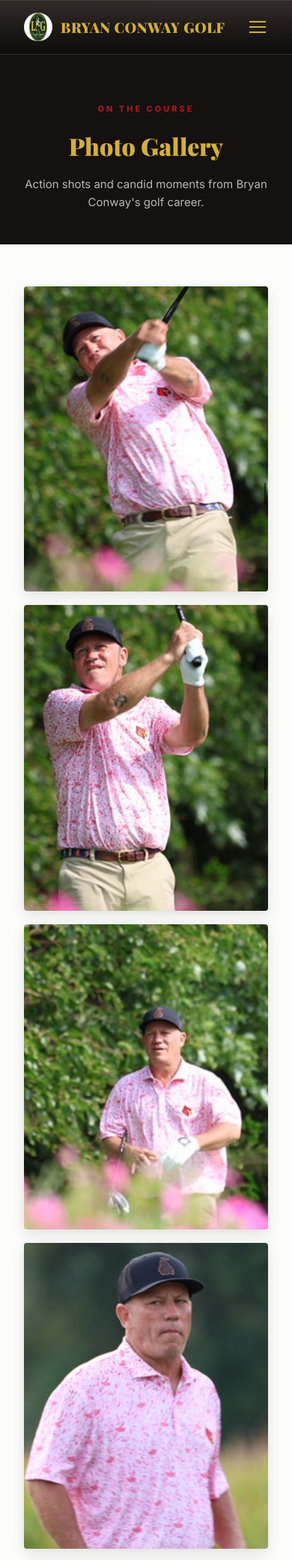
After one commit to conwaygolf/Bryan-Conway-Golf-, a Flask app: page /gallery in a window 390 px wide. The commit adds this page. Shown: the top 2081 px of the page at 75% size. Run offline with Flask 3, Linux system fonts and the light colour scheme.

Commit message:
Add Photo Gallery and Sponsors pages, Chi Chi Rodriguez archive card
New /gallery page -- action shots and candid photos with a lightbox
viewer, data-driven list in app.py so new photos are easy to add.

New /sponsors page -- starts with Brushy Creek Outfitters, structured
as a simple data list (name/blurb/logo/url) so Bryan can add partners
over time without touching the template. Includes a Get In Touch CTA
back to the homepage contact form.

Added the real "Chi Chi Rodriguez" magazine-cover-style graphic
(March 2019) as a new Press & Archives card.

Added both new pages to the nav on every page, which pushed nav
content past the container's old width -- widened nav-inner to
1440px and raised the mobile-menu breakpoint to match so nothing
overflows or collides at in-between viewport widths.

Co-Authored-By: Claude Sonnet 5 <noreply@anthropic.com>

```diff
--- a/app.py
+++ b/app.py
@@ -113,6 +113,40 @@ ARCHIVE_CARDS = [
         "image": "press_2018_usga_midam_field.png",
         "original_url": None,
     },
+    {
+        "id": "2019-chichi-rodriguez",
+        "title": "The One and Only Chi Chi Rodriguez",
+        "source": "Bryan Conway",
+        "reporter": None,
+        "date": "March 14, 2019",
+        "era": "the-comeback",
+        "summary": "Out practicing one morning, Conway ran into World Golf Hall of Famer Chi Chi Rodriguez -- an eight-time PGA TOUR winner and one of the game's most beloved legends.",
+        "stats": "Chi Chi Rodriguez, 1935–2024  ·  World Golf Hall of Fame",
+        "image": "press_2019_chichi_rodriguez.png",
+        "original_url": None,
+    },
+]
+
+# Photo Gallery -- action shots and candid photos, separate from the
+# newspaper/press-style cards above. Add new entries here as photos come in.
+GALLERY_PHOTOS = [
+    {"image": "gallery_swing_1.jpg", "caption": "Full extension off the tee."},
+    {"image": "gallery_swing_2.jpg", "caption": "Eyes on the ball flight."},
+    {"image": "gallery_portrait_1.jpg", "caption": "Between shots, framed up by the flowers."},
+    {"image": "gallery_portrait_2.jpg", "caption": "Locked in mid-round."},
+    {"image": "action_swing.png", "caption": "Follow-through."},
+    {"image": "action_swing_2.jpg", "caption": "Watching it land."},
+    {"image": "dorkandfirl.jpeg", "caption": "Trophy in hand at Bardstown CC."},
+]
+
+# Sponsors -- grows over time as Bryan adds partners. Add new entries here.
+SPONSORS = [
+    {
+        "name": "Brushy Creek Outfitters",
+        "blurb": "A proud supporter of Bryan Conway Golf.",
+        "url": None,
+        "logo": None,
+    },
 ]
 
 ERAS = [
@@ -139,6 +173,16 @@ def press_archives():
 @app.route("/roots")
 def roots():
     return render_template("roots.html")
+
+
+@app.route("/gallery")
+def gallery():
+    return render_template("gallery.html", photos=GALLERY_PHOTOS)
+
+
+@app.route("/sponsors")
+def sponsors():
+    return render_template("sponsors.html", sponsors=SPONSORS)
 
 
 @app.route("/contact", methods=["POST"])
--- /dev/null
+++ b/templates/gallery.html
@@ -0,0 +1,205 @@
+<!DOCTYPE html>
+<html lang="en">
+<head>
+<meta charset="UTF-8">
+<meta name="viewport" content="width=device-width, initial-scale=1.0">
+<title>Photo Gallery | Bryan Conway</title>
+<meta name="description" content="Action shots and candid moments from Bryan Conway's golf career.">
+<link rel="preconnect" href="https://fonts.googleapis.com">
+<link rel="preconnect" href="https://fonts.gstatic.com" crossorigin>
+<link href="https://fonts.googleapis.com/css2?family=Inter:wght@400;500;600;700;800&family=Playfair+Display:wght@700;800;900&display=swap" rel="stylesheet">
+<link rel="icon" href="/static/images/bcg_logo.png">
+<style>
+  :root{
+    --red:#a8171c;
+    --red-text:#8a1418;
+    --black:#141110;
+    --black-soft:#241a19;
+    --gold:#d4af37;
+  }
+  *{margin:0;padding:0;box-sizing:border-box;}
+  html{scroll-behavior:smooth;}
+  body{font-family:'Inter',system-ui,sans-serif;background:#fdfdfb;color:#18180f;line-height:1.6;-webkit-font-smoothing:antialiased;}
+  a{color:inherit;text-decoration:none;}
+  .wrap{max-width:1180px;margin:0 auto;padding:0 32px;}
+
+  /* NAV (matches main site) */
+  .nav{
+    position:sticky;top:0;z-index:50;
+    background:linear-gradient(180deg,rgba(46,37,34,.97) 0%,rgba(20,17,16,.97) 55%,rgba(10,8,7,.98) 100%);
+    box-shadow:inset 0 1px 0 rgba(255,255,255,.08);
+    backdrop-filter:blur(10px);border-bottom:1px solid #3a2a28;
+  }
+  .nav-inner{max-width:1440px;margin:0 auto;padding:0 32px;height:72px;display:flex;align-items:center;justify-content:space-between;gap:24px;}
+  .nav-mark{display:flex;align-items:center;gap:11px;}
+  .nav-mark img{width:38px;height:38px;border-radius:50%;display:block;}
+  .nav-mark span{font-family:'Playfair Display',serif;font-weight:900;font-size:19px;letter-spacing:.5px;color:var(--gold);white-space:nowrap;}
+  .nav-links{display:flex;gap:24px;list-style:none;}
+  .nav-links a{
+    font-size:13px;font-weight:800;letter-spacing:1.3px;text-transform:uppercase;color:var(--gold);
+    transition:color .15s;white-space:nowrap;text-shadow:0 1px 2px rgba(0,0,0,.4);
+  }
+  .nav-links a:hover, .nav-links a.current{color:var(--red);}
+  .nav-toggle{display:none;flex-direction:column;gap:5px;background:none;border:none;cursor:pointer;padding:8px;}
+  .nav-toggle span{width:22px;height:2px;background:var(--gold);}
+  @media(max-width:1400px){
+    .nav-links{position:fixed;top:72px;left:0;right:0;flex-direction:column;gap:0;background:rgba(20,17,16,.98);border-bottom:1px solid #3a2a28;max-height:0;overflow:hidden;transition:max-height .25s ease;}
+    .nav-links.open{max-height:400px;}
+    .nav-links a{display:block;padding:16px 32px;border-top:1px solid #3a2a28;}
+    .nav-toggle{display:flex;}
+  }
+
+  /* HEADER */
+  .archive-header{background:var(--black);color:#fff;padding:64px 0 44px;text-align:center;}
+  .archive-eyebrow{font-size:11px;font-weight:800;letter-spacing:3px;text-transform:uppercase;color:var(--red);margin-bottom:14px;}
+  .archive-title{font-family:'Playfair Display',serif;font-size:clamp(32px,5.5vw,52px);font-weight:900;color:var(--gold);margin-bottom:14px;}
+  .archive-sub{font-size:15px;color:rgba(255,255,255,.7);max-width:560px;margin:0 auto;}
+
+  /* GALLERY GRID */
+  .gallery-wrap{padding:56px 0 72px;}
+  .gallery-grid{
+    display:grid;grid-template-columns:repeat(3,1fr);gap:18px;
+  }
+  .gallery-item{
+    position:relative;border-radius:4px;overflow:hidden;cursor:pointer;aspect-ratio:4/5;
+    box-shadow:0 6px 18px rgba(0,0,0,.12);
+  }
+  .gallery-item img{width:100%;height:100%;object-fit:cover;display:block;transition:transform .3s ease;}
+  .gallery-item:hover img{transform:scale(1.06);}
+  .gallery-item-caption{
+    position:absolute;left:0;right:0;bottom:0;padding:14px 14px 12px;
+    background:linear-gradient(0deg,rgba(10,8,7,.85) 0%,transparent 100%);
+    color:#fff;font-size:12.5px;font-weight:600;opacity:0;transition:opacity .2s ease;
+  }
+  .gallery-item:hover .gallery-item-caption{opacity:1;}
+  @media(max-width:800px){.gallery-grid{grid-template-columns:repeat(2,1fr);}}
+  @media(max-width:480px){.gallery-grid{grid-template-columns:1fr;}}
+
+  /* LIGHTBOX */
+  .lightbox{
+    position:fixed;inset:0;background:rgba(10,8,7,.92);z-index:100;
+    display:none;align-items:center;justify-content:center;padding:24px;
+  }
+  .lightbox.open{display:flex;}
+  .lightbox-inner{max-width:900px;width:100%;max-height:92vh;position:relative;}
+  .lightbox-inner img{max-width:100%;max-height:82vh;display:block;margin:0 auto;box-shadow:0 20px 50px rgba(0,0,0,.5);border-radius:2px;}
+  .lightbox-caption{color:rgba(255,255,255,.75);text-align:center;font-size:13.5px;margin-top:14px;}
+  .lightbox-close,.lightbox-prev,.lightbox-next{
+    position:absolute;background:var(--black);color:#fff;border:none;cursor:pointer;
+    width:40px;height:40px;border-radius:50%;font-size:18px;display:flex;align-items:center;justify-content:center;
+    box-shadow:0 4px 10px rgba(0,0,0,.4);z-index:2;
+  }
+  .lightbox-close{top:-46px;right:0;}
+  .lightbox-prev{left:-16px;top:50%;transform:translateY(-50%);}
+  .lightbox-next{right:-16px;top:50%;transform:translateY(-50%);}
+  .lightbox-close:hover,.lightbox-prev:hover,.lightbox-next:hover{background:var(--red);}
+  @media(max-width:700px){
+    .lightbox-close{top:8px;right:8px;}
+    .lightbox-prev{left:4px;}
+    .lightbox-next{right:4px;}
+  }
+
+  footer{padding:28px 0;font-size:11.5px;color:#a0a08f;text-align:center;background:var(--black-soft);}
+  footer .wrap{display:flex;align-items:center;justify-content:center;gap:10px;}
+  footer img{width:22px;height:22px;border-radius:50%;}
+</style>
+</head>
+<body>
+
+<nav class="nav">
+  <div class="nav-inner">
+    <a class="nav-mark" href="/"><img src="/static/images/lfg_logo.png" alt="Bryan Conway Golf"><span>BRYAN CONWAY GOLF</span></a>
+    <ul class="nav-links" id="navLinks">
+      <li><a href="/#about">About</a></li>
+      <li><a href="/roots">Roots</a></li>
+      <li><a href="/#poy">Player of the Year</a></li>
+      <li><a href="/#record">The Record</a></li>
+      <li><a href="/press-archives">Press &amp; Archives</a></li>
+      <li><a href="/gallery" class="current">Gallery</a></li>
+      <li><a href="/sponsors">Sponsors</a></li>
+      <li><a href="/#schedule">Schedule</a></li>
+      <li><a href="/#contact">Contact</a></li>
+    </ul>
+    <button class="nav-toggle" id="navToggle" aria-label="Toggle menu"><span></span><span></span><span></span></button>
+  </div>
+</nav>
+
+<div class="archive-header">
+  <div class="wrap">
+    <div class="archive-eyebrow">On The Course</div>
+    <h1 class="archive-title">Photo Gallery</h1>
+    <p class="archive-sub">Action shots and candid moments from Bryan Conway's golf career.</p>
+  </div>
+</div>
+
+<div class="gallery-wrap">
+  <div class="wrap">
+    {% if photos %}
+    <div class="gallery-grid" id="galleryGrid">
+      {% for p in photos %}
+      <div class="gallery-item" data-index="{{ loop.index0 }}" tabindex="0" role="button" aria-label="View photo">
+        <img src="/static/images/{{ p.image }}" alt="{{ p.caption }}" loading="lazy">
+        <div class="gallery-item-caption">{{ p.caption }}</div>
+      </div>
+      {% endfor %}
+    </div>
+    {% else %}
+    <p style="text-align:center;color:#8a8a7c;padding:40px 0;">More photos coming soon.</p>
+    {% endif %}
+  </div>
+</div>
+
+<footer><div class="wrap"><img src="/static/images/bcg_logo.png" alt=""> Kentucky Golf &middot; Bryan Conway Golf</div></footer>
+
+<div class="lightbox" id="lightbox" role="dialog" aria-modal="true" aria-label="Photo viewer">
+  <div class="lightbox-inner">
+    <button class="lightbox-close" id="lbClose" aria-label="Close">&#10005;</button>
+    <button class="lightbox-prev" id="lbPrev" aria-label="Previous photo">&#10094;</button>
+    <button class="lightbox-next" id="lbNext" aria-label="Next photo">&#10095;</button>
+    <img id="lbImg" src="" alt="">
+    <div class="lightbox-caption" id="lbCaption"></div>
+  </div>
+</div>
+
+<script>
+  var navT=document.getElementById('navToggle'), navL=document.getElementById('navLinks');
+  navT.addEventListener('click',function(){navL.classList.toggle('open');});
+  navL.querySelectorAll('a').forEach(function(a){a.addEventListener('click',function(){navL.classList.remove('open');});});
+
+  var PHOTOS = {{ photos | tojson }};
+  var items = document.querySelectorAll('.gallery-item');
+  var lb = document.getElementById('lightbox');
+  var lbImg = document.getElementById('lbImg');
+  var lbCaption = document.getElementById('lbCaption');
+  var currentIndex = 0;
+
+  function openLightbox(i){
+    currentIndex = i;
+    var p = PHOTOS[i];
+    lbImg.src = '/static/images/' + p.image;
+    lbImg.alt = p.caption;
+    lbCaption.textContent = p.caption;
+    lb.classList.add('open');
+  }
+  function closeLightbox(){ lb.classList.remove('open'); }
+  function step(delta){ openLightbox((currentIndex + delta + PHOTOS.length) % PHOTOS.length); }
+
+  items.forEach(function(el){
+    el.addEventListener('click', function(){ openLightbox(parseInt(el.getAttribute('data-index'),10)); });
+    el.addEventListener('keydown', function(e){
+      if(e.key === 'Enter' || e.key === ' '){ e.preventDefault(); openLightbox(parseInt(el.getAttribute('data-index'),10)); }
+    });
+  });
+  document.getElementById('lbClose').addEventListener('click', closeLightbox);
+  document.getElementById('lbPrev').addEventListener('click', function(){ step(-1); });
+  document.getElementById('lbNext').addEventListener('click', function(){ step(1); });
+  lb.addEventListener('click', function(e){ if(e.target === lb) closeLightbox(); });
+  document.addEventListener('keydown', function(e){
+    if(!lb.classList.contains('open')) return;
+    if(e.key === 'Escape') closeLightbox();
+    if(e.key === 'ArrowLeft') step(-1);
+    if(e.key === 'ArrowRight') step(1);
+  });
+</script>
+</body>
+</html>
--- a/templates/index.html
+++ b/templates/index.html
@@ -37,7 +37,7 @@
     backdrop-filter:blur(10px);
     border-bottom:1px solid #3a2a28;
   }
-  .nav-inner{max-width:1320px;margin:0 auto;padding:0 32px;height:72px;display:flex;align-items:center;justify-content:space-between;gap:24px;}
+  .nav-inner{max-width:1440px;margin:0 auto;padding:0 32px;height:72px;display:flex;align-items:center;justify-content:space-between;gap:24px;}
   .nav-mark{display:flex;align-items:center;gap:11px;}
   .nav-mark img{width:38px;height:38px;border-radius:50%;display:block;}
   .nav-mark span{font-family:'Playfair Display',serif;font-weight:900;font-size:19px;letter-spacing:.5px;color:var(--gold);white-space:nowrap;}
@@ -49,7 +49,7 @@
   .nav-links a:hover{color:var(--red);}
   .nav-toggle{display:none;flex-direction:column;gap:5px;background:none;border:none;cursor:pointer;padding:8px;}
   .nav-toggle span{width:22px;height:2px;background:var(--gold);}
-  @media(max-width:1150px){
+  @media(max-width:1400px){
     .nav-links{
       position:fixed;top:72px;left:0;right:0;
       flex-direction:column;gap:0;
@@ -242,6 +242,8 @@
       <li><a href="#poy">Player of the Year</a></li>
       <li><a href="#record">The Record</a></li>
       <li><a href="/press-archives">Press &amp; Archives</a></li>
+      <li><a href="/gallery">Gallery</a></li>
+      <li><a href="/sponsors">Sponsors</a></li>
       <li><a href="#schedule">Schedule</a></li>
       <li><a href="#contact">Contact</a></li>
     </ul>
--- a/templates/roots.html
+++ b/templates/roots.html
@@ -46,7 +46,7 @@
     box-shadow:inset 0 1px 0 rgba(255,255,255,.08);
     backdrop-filter:blur(10px);border-bottom:1px solid #3a2a28;
   }
-  .nav-inner{max-width:1320px;margin:0 auto;padding:0 32px;height:72px;display:flex;align-items:center;justify-content:space-between;gap:24px;}
+  .nav-inner{max-width:1440px;margin:0 auto;padding:0 32px;height:72px;display:flex;align-items:center;justify-content:space-between;gap:24px;}
   .nav-mark{display:flex;align-items:center;gap:11px;}
   .nav-mark img{width:38px;height:38px;border-radius:50%;display:block;}
   .nav-mark span{font-family:'Playfair Display',serif;font-weight:900;font-size:19px;letter-spacing:.5px;color:var(--gold);white-space:nowrap;}
@@ -58,7 +58,7 @@
   .nav-links a:hover, .nav-links a.current{color:var(--red);}
   .nav-toggle{display:none;flex-direction:column;gap:5px;background:none;border:none;cursor:pointer;padding:8px;}
   .nav-toggle span{width:22px;height:2px;background:var(--gold);}
-  @media(max-width:1150px){
+  @media(max-width:1400px){
     .nav-links{position:fixed;top:72px;left:0;right:0;flex-direction:column;gap:0;background:rgba(20,17,16,.98);border-bottom:1px solid #3a2a28;max-height:0;overflow:hidden;transition:max-height .25s ease;}
     .nav-links.open{max-height:400px;}
     .nav-links a{display:block;padding:16px 32px;border-top:1px solid #3a2a28;}
@@ -222,6 +222,8 @@
       <li><a href="/#poy">Player of the Year</a></li>
       <li><a href="/#record">The Record</a></li>
       <li><a href="/press-archives">Press &amp; Archives</a></li>
+      <li><a href="/gallery">Gallery</a></li>
+      <li><a href="/sponsors">Sponsors</a></li>
       <li><a href="/#schedule">Schedule</a></li>
       <li><a href="/#contact">Contact</a></li>
     </ul>
```
Also changed, not shown: templates/sponsors.html (added, +144 -0 lines), static/images/Press And Archives/press_2019_chichi_rodriguez.png (added), static/images/gallery_portrait_1.jpg (added), static/images/gallery_portrait_2.jpg (added), static/images/gallery_swing_1.jpg (added), static/images/gallery_swing_2.jpg (added).
